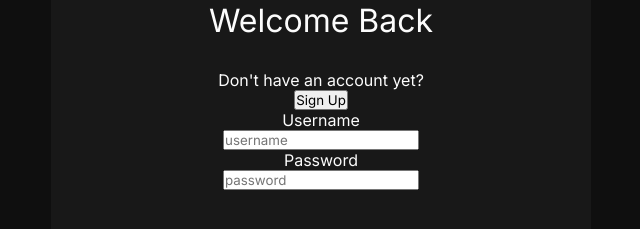
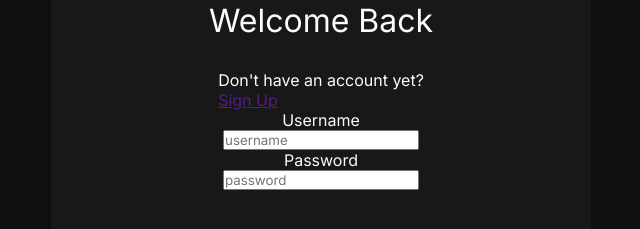
Before and after one commit to jkstar6/Login-Page, a plain HTML site: page loginPage.html in a window 1280 px wide. Shown: the part 213-442 px from the top of the page, without its empty margins (319-959 px from the left). Drawn offline with Linux system fonts and the light colour scheme.

Commit message:
add register

```diff
--- a/loginPage.html
+++ b/loginPage.html
@@ -14,7 +14,9 @@
                 <img src="img/logo.png" alt="">
             </div>
             <h1>Welcome Back</h1>
-            <p>Don't have an account yet?</p><button>Sign Up</button>
+            <div class="register">
+                <p>Don't have an account yet?</p><a href="">Sign Up</a>
+            </div>
             <label for="username">Username</label>
             <input type="text" id="username" placeholder="username">
             <label for="password">Password</label>
```
